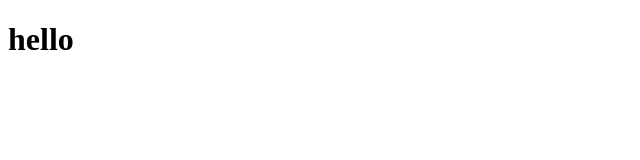
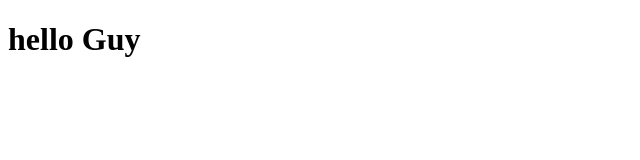
Before and after one commit to TeeboiCode/App, a plain HTML site: page index.html in a window 1280 px wide. Shown: the whole page, without its empty margins (0-640 px from the left). Drawn offline with Linux system fonts and the light colour scheme.

Commit message:
update index

```diff
--- a/index.html
+++ b/index.html
@@ -6,6 +6,6 @@
     <title></title>
   </head>
   <body>
-    <h1>hello</h1>
+    <h1>hello Guy</h1>
   </body>
 </html>
```
